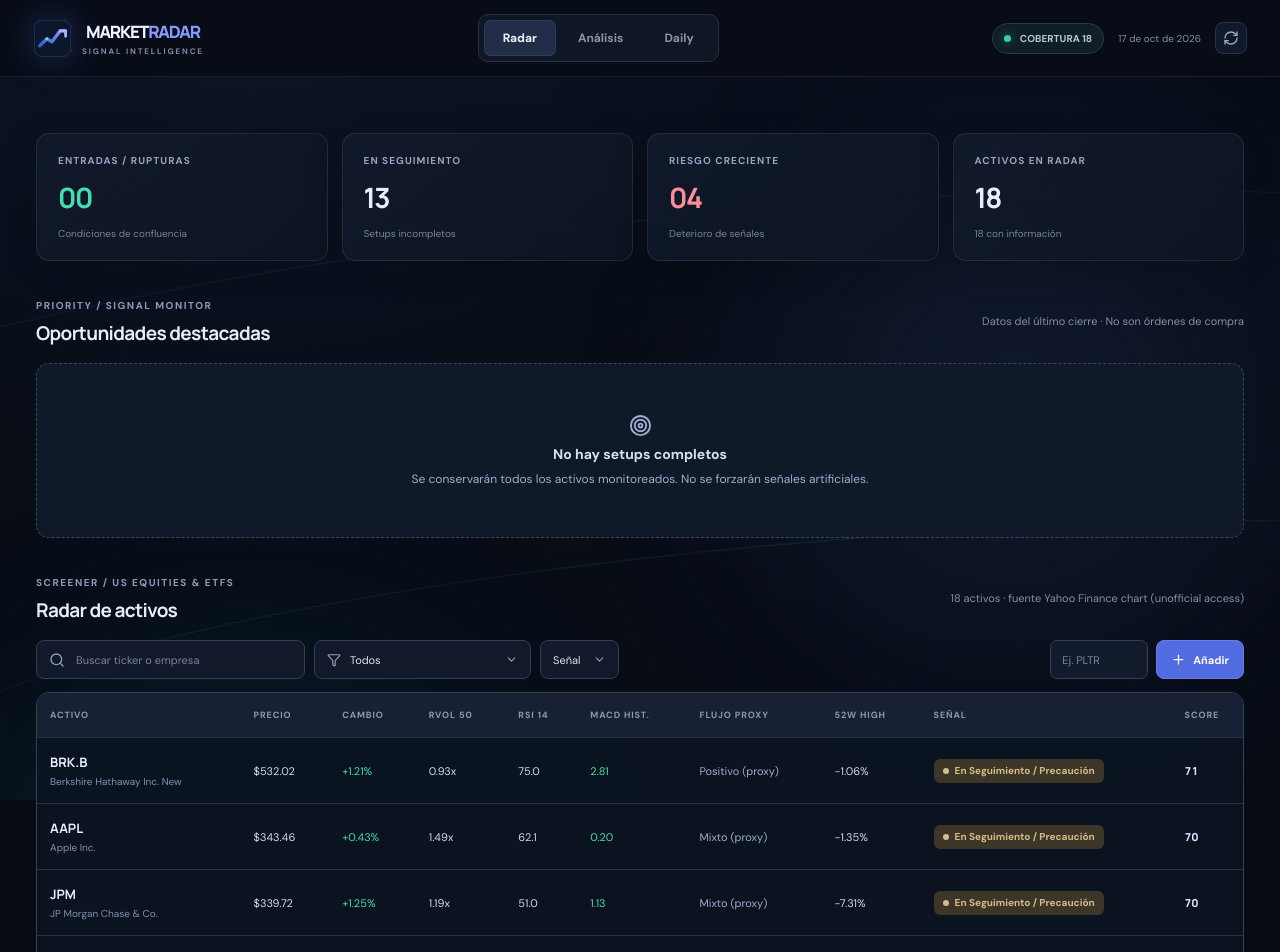
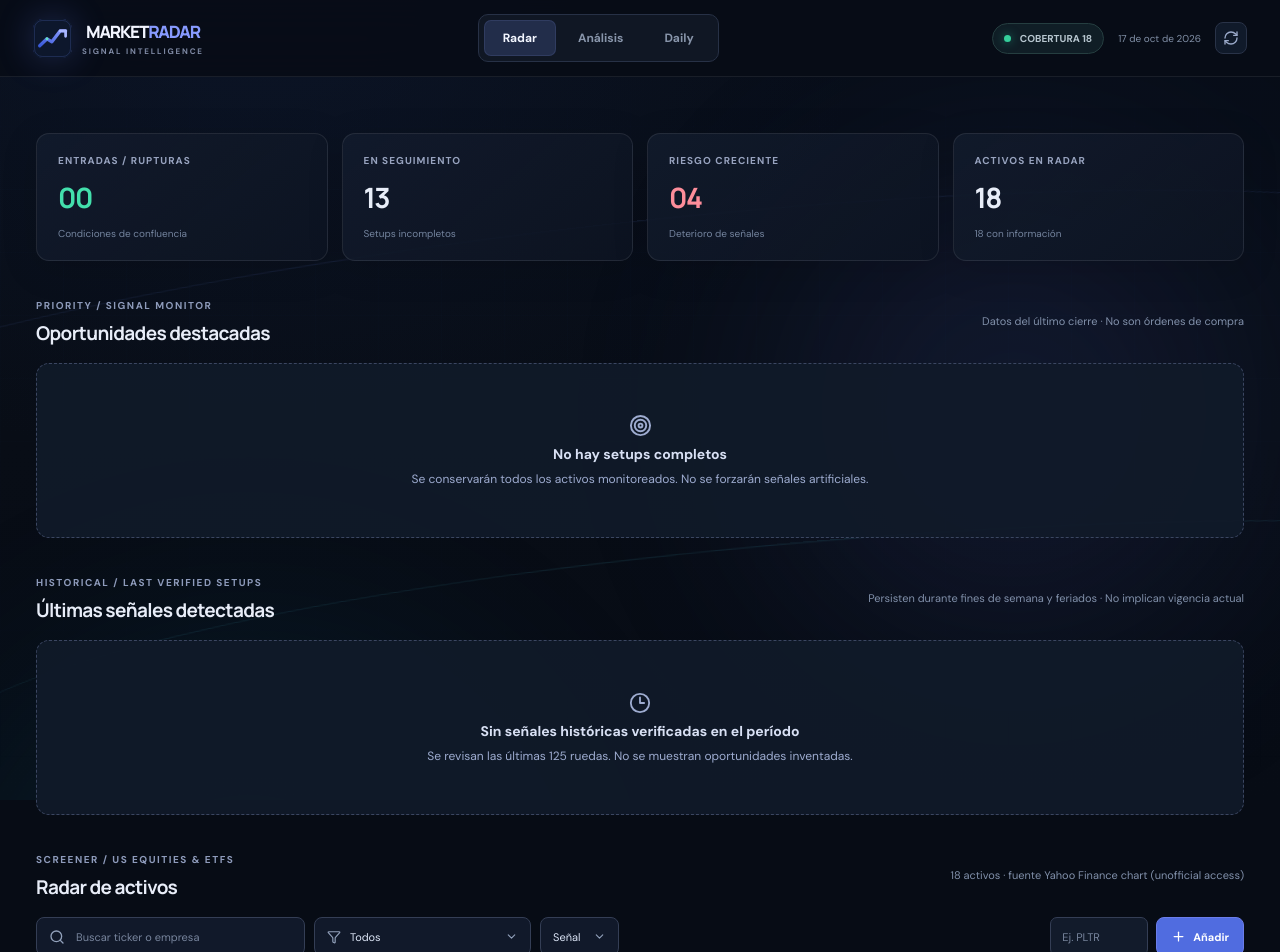
Before and after one commit to alejo02025/marketdata, a React (Vite) app: page / in a window 1280 px wide. Shown: the top 952 px of the page. Built offline with nearby package versions, Linux system fonts and the light colour scheme; the HTML template or start-up script is replaced by a standard one.

Commit message:
feat(radar): show latest historical signals after market close with dates and validity labels

```diff
--- a/src/App.tsx
+++ b/src/App.tsx
@@ -105,6 +105,10 @@
   <div className="summary-grid"><MetaMetric label="ENTRADAS / RUPTURAS" value={snapshot?String(opportunities.length).padStart(2,'0'):'—'} detail="Condiciones de confluencia" variant="good"/><MetaMetric label="EN SEGUIMIENTO" value={snapshot?String(pending.length).padStart(2,'0'):'—'} detail="Setups incompletos"/><MetaMetric label="RIESGO CRECIENTE" value={snapshot?String(risks.length).padStart(2,'0'):'—'} detail="Deterioro de señales" variant="bad"/><MetaMetric label="ACTIVOS EN RADAR" value={String(watch.length).padStart(2,'0')} detail={snapshot?snapshot.coverageCount+' con información':'Cobertura pendiente'}/></div>
   <div className="section-heading"><div><span className="eyebrow">PRIORITY / SIGNAL MONITOR</span><h2>Oportunidades destacadas</h2></div><span className="quiet-meta">Datos del último cierre · No son órdenes de compra</span></div>
   <div className="opportunity-grid">{opportunities.length?opportunities.slice(0,3).map(t=>{const a=assets[t];return <button className="opportunity-card" key={t} onClick={()=>analyze(t)}><div className="card-head"><strong>{t}</strong><Status name={a.signal.status}/></div><div className="card-price"><b>{money(a.price,a.currency)}</b><span className={a.changePct>=0?'up':'down'}>{percentage(a.changePct,true)}</span></div><p>{a.signal.reason}</p><div className="card-bottom"><span>Score {a.signal.score}/100 · no es probabilidad</span><span>Analizar <ChevronRight size={14}/></span></div></button>}):<div className="empty-opportunity"><Target size={23}/><strong>No hay setups completos</strong><p>Se conservarán todos los activos monitoreados. No se forzarán señales artificiales.</p></div>}</div>
+  <div className="section-heading"><div><span className="eyebrow">HISTORICAL / LAST VERIFIED SETUPS</span><h2>Últimas señales detectadas</h2></div><span className="quiet-meta">Persisten durante fines de semana y feriados · No implican vigencia actual</span></div>
+  <div className="history-grid">{watch.flatMap(t=>(assets[t]?.recentSignals||[]).map(h=>({...h,ticker:t,lastSession:assets[t].lastSession}))).sort((a,b)=>b.date.localeCompare(a.date)||b.score-a.score).slice(0,8).length?
+   watch.flatMap(t=>(assets[t]?.recentSignals||[]).map(h=>({...h,ticker:t,lastSession:assets[t].lastSession}))).sort((a,b)=>b.date.localeCompare(a.date)||b.score-a.score).slice(0,8).map((h,i)=><button className="history-card" key={h.ticker+h.date+i} onClick={()=>analyze(h.ticker)}><div className="history-top"><b>{h.ticker}</b><span>{h.date}</span></div><Status name={h.status}/><div className="history-price">Precio al detectar: <b>{money(h.price)}</b></div><p>{h.reason}</p><small>{h.date===h.lastSession?'Último cierre · revisar vigencia':'Señal histórica · puede estar vencida'} · Score {h.score}/100</small></button>):
+   <div className="empty-opportunity"><Clock3 size={22}/><strong>Sin señales históricas verificadas en el período</strong><p>Se revisan las últimas 125 ruedas. No se muestran oportunidades inventadas.</p></div>}</div>
   <div className="section-heading"><div><span className="eyebrow">SCREENER / US EQUITIES & ETFS</span><h2>Radar de activos</h2></div><div className="quiet-meta">{results.length} activos · fuente {snapshot?.provider||'pendiente'}</div></div>
   <div className="filters"><div className="finder"><Search size={16}/><input aria-label="Buscar ticker" placeholder="Buscar ticker o empresa" value={query} onChange={e=>setQuery(e.target.value)}/></div><div className="select-wrap"><Filter size={14}/><select aria-label="Filtrar señales" value={filter} onChange={e=>setFilter(e.target.value)}>{filters.map(f=><option key={f}>{f}</option>)}</select><ChevronDown size={13}/></div><div className="select-wrap"><select aria-label="Ordenar por" value={sort} onChange={e=>setSort(e.target.value)}>{['Señal','Score','RVOL','RSI','52W','Ticker'].map(v=><option key={v}>{v}</option>)}</select><ChevronDown size={13}/></div><form onSubmit={addTicker} className="ticker-add"><input aria-label="Nuevo ticker" value={newTicker} onChange={e=>setNewTicker(e.target.value)} placeholder="Ej. PLTR"/><button type="submit"><Plus size={15}/> Añadir</button></form></div>
   <div className="screener-wrap"><table className="screener"><thead><tr><th>ACTIVO</th><th>PRECIO</th><th>CAMBIO</th><th>RVOL 50</th><th>RSI 14</th><th>MACD HIST.</th><th>FLUJO PROXY</th><th>52W HIGH</th><th>SEÑAL</th><th>SCORE</th><th></th></tr></thead><tbody>{results.map(t=>{const a=assets[t],s=a?.signal;return <tr key={t}><td><button className="ticker-name" onClick={()=>analyze(t)}><strong>{t}</strong><span>{a?.company||'Sin cobertura'}</span></button></td><td>{money(a?.price,a?.currency)}</td><td className={(a?.changePct||0)>=0?'up':'down'}>{percentage(a?.changePct,true)}</td><td>{s?.relativeVolume==null?'—':s.relativeVolume.toFixed(2)+'x'}</td><td>{s?.rsi14?.toFixed(1)??'—'}</td><td className={(s?.macdHistogram||0)>=0?'up':'down'}>{s?.macdHistogram?.toFixed(2)??'—'}</td><td><span className="proxy-cell">{s?.institutionalProxy||'Sin datos'}</span></td><td>{percentage(s?.distance52High)}</td><td>{s?<Status name={s.status}/>:<span className="status-chip muted">Sin cobertura</span>}</td><td><span className="score-value">{s?.score??'—'}</span></td><td><button aria-label={'Analizar '+t} className="row-arrow" onClick={()=>analyze(t)}><ChevronRight size={17}/></button></td></tr>})}</tbody></table>{!results.length&&<div className="empty-coverage">Ningún activo coincide con los filtros actuales.</div>}</div>
```
